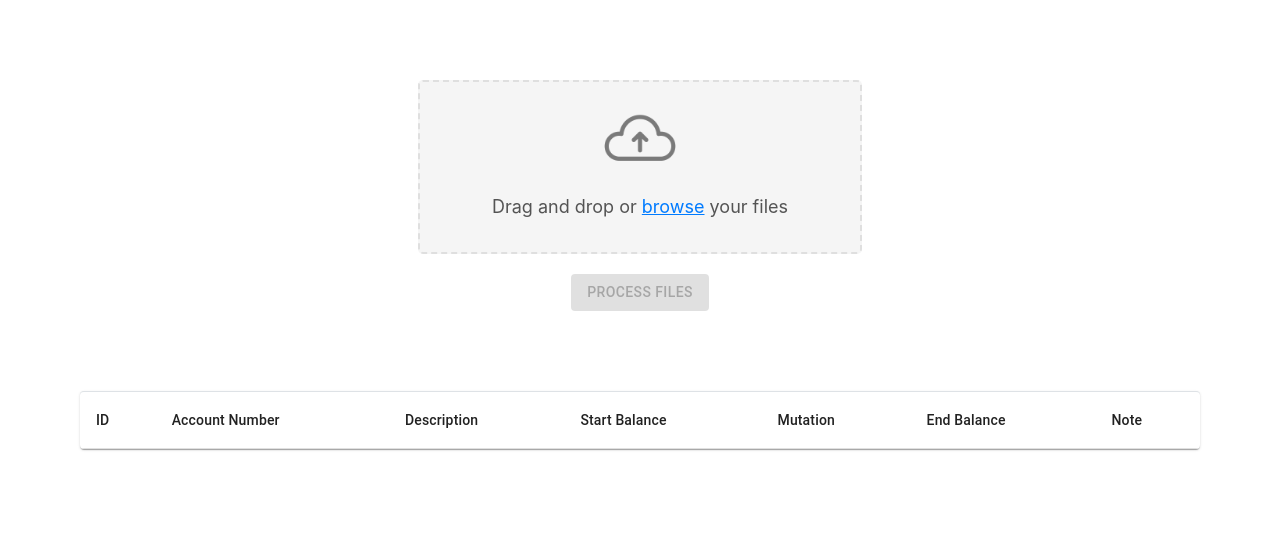
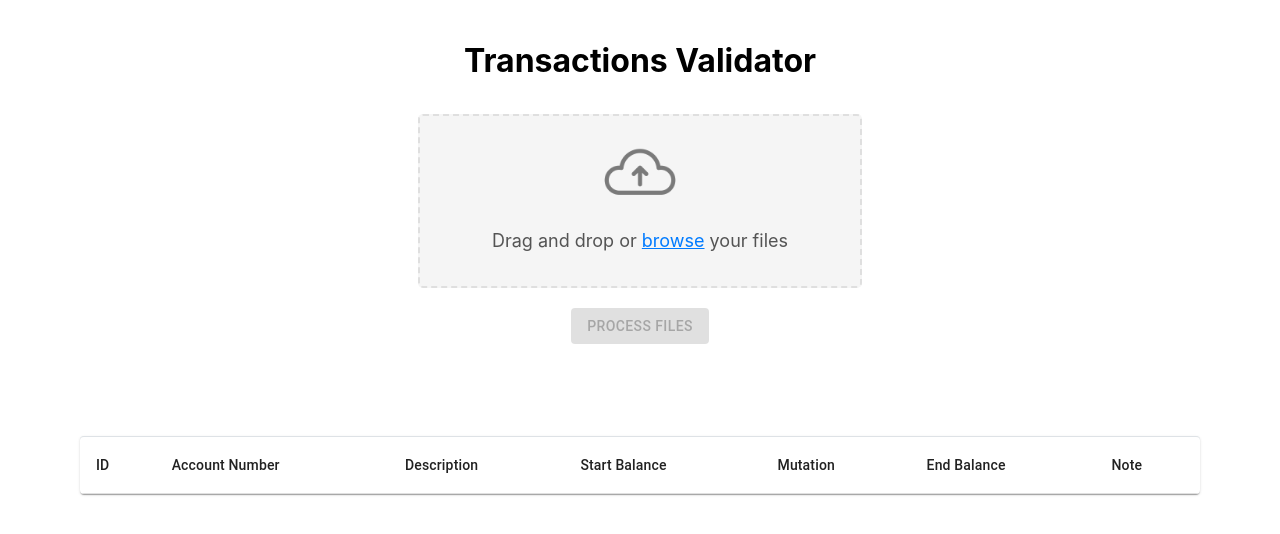
Before and after one commit to pedroknup/records-assignment-client, a React (Create React App) app: page / in a window 1280 px wide. Shown: the top 534 px of the page. Built offline with nearby package versions, Linux system fonts and the light colour scheme.

Commit message:
feat: simple layout improvements

```diff
--- a/public/index.html
+++ b/public/index.html
@@ -24,7 +24,7 @@
       work correctly both with client-side routing and a non-root public URL.
       Learn how to configure a non-root public URL by running `npm run build`.
     -->
-    <title>React App</title>
+    <title>Transactions Validator</title>
   </head>
   <body>
     <noscript>You need to enable JavaScript to run this app.</noscript>
--- a/src/App.css
+++ b/src/App.css
@@ -2,9 +2,9 @@
   text-align: center;
   display: flex;
   flex-direction: column;
-  align-items: flex-start;
-  padding-top: 10vh;
-  padding: 80px;
+  align-items: center;
+  padding: 20px 80px;
+  gap: 12px;
 }
 
 .form {
--- a/src/App.tsx
+++ b/src/App.tsx
@@ -33,6 +33,7 @@ function App() {
 
   return (
     <div className="container">
+      <h1>Transactions Validator</h1>
       <div className="form">
         <FileSelect onFilesChange={setFiles} files={files} />
         <div>
```
